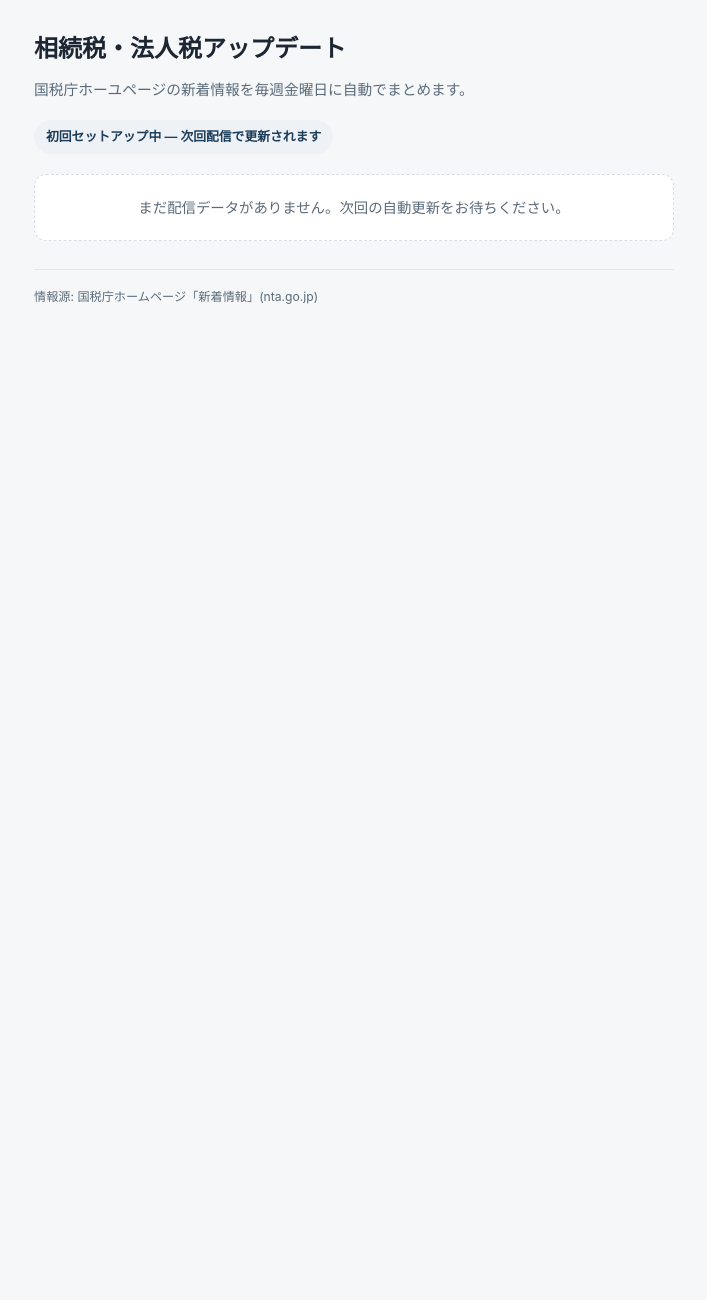
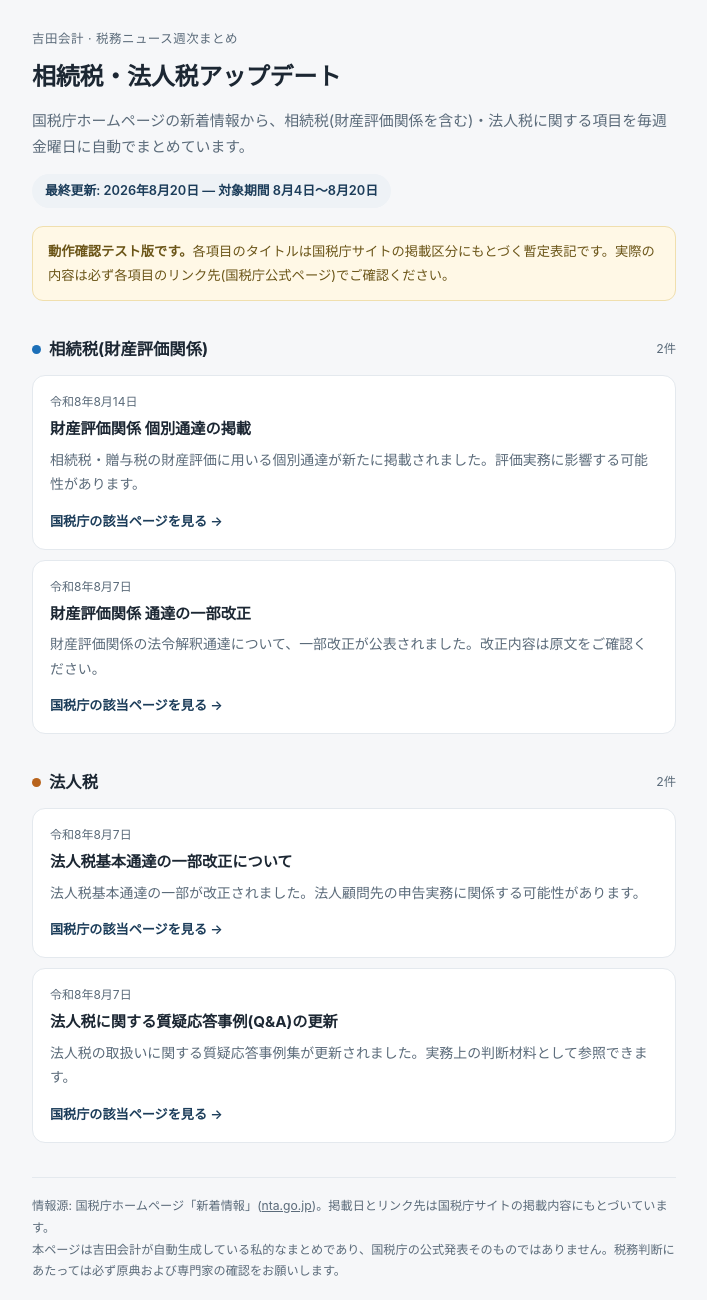
Before and after one commit to yoshidakaikei/nta-tax-digest, a plain HTML site: page index.html in a window 1280 px wide. Shown: the whole page, without its empty margins (286-993 px from the left). Before the commit the page ends 800 px from the top, so only its background shows below. Drawn offline with Linux system fonts and the light colour scheme.

Commit message:
Weekly update 2026-08-20 (test run)

```diff
--- a/index.html
+++ b/index.html
@@ -3,24 +3,84 @@
 <head>
 <meta charset="UTF-8">
 <meta name="viewport" content="width=device-width, initial-scale=1.0">
-<title>税務ニュース週次まとめ</title>
+<title>税務ニュース週次まとめ｜相続税・法人税</title>
 <style>
-  body{font-family:-apple-system,"Hiragino Sans","Yu Gothic",sans-serif;background:#f6f7f9;color:#1c2733;margin:0;line-height:1.75}
-  .wrap{max-width:640px;margin:0 auto;padding:28px 18px 60px}
-  h1{font-size:1.5rem;margin:0 0 8px}
-  .lede{color:#5b6b7a;font-size:.92rem;margin:0 0 16px}
-  .badge{display:inline-block;font-size:.8rem;background:#eef2f6;color:#1c3d5a;padding:6px 12px;border-radius:999px;font-weight:600}
-  .empty{background:#fff;border:1px dashed #d8dee4;border-radius:12px;padding:20px;color:#5b6b7a;font-size:.9rem;text-align:center;margin-top:20px}
-  footer{margin-top:28px;padding-top:16px;border-top:1px solid #e4e9ee;font-size:.76rem;color:#5b6b7a}
+  :root{--ink:#1c2733;--sub:#5b6b7a;--line:#e4e9ee;--bg:#f6f7f9;--card:#fff;--brand:#1c3d5a;--soft:#eef2f6;--sozoku:#1c6fb8;--hojin:#b8631c}
+  @media(prefers-color-scheme:dark){:root{--ink:#e8edf2;--sub:#9fb0bf;--line:#2a3742;--bg:#12181f;--card:#1a232c;--brand:#7fa8c9;--soft:#1e2a35;--sozoku:#6fb3ef;--hojin:#e0a870}}
+  *{box-sizing:border-box}
+  body{margin:0;background:var(--bg);color:var(--ink);line-height:1.75;
+    font-family:-apple-system,BlinkMacSystemFont,"Hiragino Sans","Yu Gothic","Segoe UI",sans-serif}
+  .wrap{max-width:680px;margin:0 auto;padding:28px 18px 70px}
+  .eyebrow{font-size:.78rem;color:var(--sub);margin:0 0 6px;letter-spacing:.04em}
+  h1{font-size:1.5rem;margin:0 0 10px;letter-spacing:-.01em}
+  .lede{margin:0 0 14px;color:var(--sub);font-size:.93rem}
+  .badge{display:inline-block;font-size:.8rem;background:var(--soft);color:var(--brand);padding:6px 13px;border-radius:999px;font-weight:600}
+  .notice{margin:18px 0 0;padding:13px 15px;border-radius:11px;background:#fff8e6;border:1px solid #f0dfae;color:#6b5518;font-size:.83rem}
+  @media(prefers-color-scheme:dark){.notice{background:#2e2712;border-color:#5c4d1f;color:#e8d9a8}}
+  h2{font-size:1.02rem;margin:34px 0 12px;display:flex;align-items:center;gap:8px}
+  .dot{width:9px;height:9px;border-radius:50%;display:inline-block}
+  .dot.s{background:var(--sozoku)}.dot.h{background:var(--hojin)}
+  .n{margin-left:auto;font-size:.77rem;color:var(--sub);font-weight:400}
+  .item{background:var(--card);border:1px solid var(--line);border-radius:13px;padding:15px 17px;margin-bottom:10px}
+  .date{font-size:.75rem;color:var(--sub);margin-bottom:4px}
+  .title{font-size:.95rem;font-weight:700;margin-bottom:5px}
+  .sum{font-size:.87rem;color:var(--sub);margin-bottom:9px}
+  a.src{font-size:.82rem;color:var(--brand);text-decoration:none;font-weight:600}
+  a.src:hover{text-decoration:underline}
+  .empty{background:var(--card);border:1px dashed var(--line);border-radius:13px;padding:18px;color:var(--sub);font-size:.87rem;text-align:center}
+  footer{margin-top:34px;padding-top:17px;border-top:1px solid var(--line);font-size:.76rem;color:var(--sub);line-height:1.8}
+  footer a{color:var(--sub)}
 </style>
 </head>
 <body>
 <div class="wrap">
+
+  <p class="eyebrow">吉田会計 · 税務ニュース週次まとめ</p>
   <h1>相続税・法人税アップデート</h1>
-  <p class="lede">国税庁ホーユページの新着情報を毎週金曜日に自動でまとめます。</p>
-  <span class="badge">初回セットアップ中 — 次回配信で更新されます</span>
-  <div class="empty">まだ配信データがありません。次回の自動更新をお待ちください。</div>
-  <footer>情報源: 国税庁ホームページ「新着情報」(nta.go.jp)</footer>
+  <p class="lede">国税庁ホームページの新着情報から、相続税(財産評価関係を含む)・法人税に関する項目を毎週金曜日に自動でまとめています。</p>
+  <span class="badge">最終更新: 2026年8月20日 — 対象期間 8月4日〜8月20日</span>
+
+  <div class="notice">
+    <strong>動作確認テスト版です。</strong>各項目のタイトルは国税庁サイトの掲載区分にもとづく暫定表記です。実際の内容は必ず各項目のリンク先(国税庁公式ページ)でご確認ください。
+  </div>
+
+  <h2><span class="dot s"></span>相続税(財産評価関係)<span class="n">2件</span></h2>
+
+  <div class="item">
+    <div class="date">令和8年8月14日</div>
+    <div class="title">財産評価関係 個別通達の掲載</div>
+    <div class="sum">相続税・贈与税の財産評価に用いる個別通達が新たに掲載されました。評価実務に影響する可能性があります。</div>
+    <a class="src" href="https://www.nta.go.jp/law/tsutatsu/kobetsu/hyoka/r08/2607_01/index.htm" target="_blank" rel="noopener noreferrer">国税庁の該当ページを見る →</a>
+  </div>
+
+  <div class="item">
+    <div class="date">令和8年8月7日</div>
+    <div class="title">財産評価関係 通達の一部改正</div>
+    <div class="sum">財産評価関係の法令解釈通達について、一部改正が公表されました。改正内容は原文をご確認ください。</div>
+    <a class="src" href="https://www.nta.go.jp/law/tsutatsu/kobetsu/hyoka/kaisei/2607xx/index.htm" target="_blank" rel="noopener noreferrer">国税庁の該当ページを見る →</a>
+  </div>
+
+  <h2><span class="dot h"></span>法人税<span class="n">2件</span></h2>
+
+  <div class="item">
+    <div class="date">令和8年8月7日</div>
+    <div class="title">法人税基本通達の一部改正について</div>
+    <div class="sum">法人税基本通達の一部が改正されました。法人顧問先の申告実務に関係する可能性があります。</div>
+    <a class="src" href="https://www.nta.go.jp/law/tsutatsu/kihon/hojin/kaisei/260807/index.htm" target="_blank" rel="noopener noreferrer">国税庁の該当ページを見る →</a>
+  </div>
+
+  <div class="item">
+    <div class="date">令和8年8月7日</div>
+    <div class="title">法人税に関する質疑応答事例(Q&amp;A)の更新</div>
+    <div class="sum">法人税の取扱いに関する質疑応答事例集が更新されました。実務上の判断材料として参照できます。</div>
+    <a class="src" href="https://www.nta.go.jp/law/joho-zeikaishaku/hojin/hojinzei_qa/index.htm" target="_blank" rel="noopener noreferrer">国税庁の該当ページを見る →</a>
+  </div>
+
+  <footer>
+    情報源: 国税庁ホームページ「新着情報」(<a href="https://www.nta.go.jp/information/news/news.htm" target="_blank" rel="noopener noreferrer">nta.go.jp</a>)。掲載日とリンク先は国税庁サイトの掲載内容にもとづいています。<br>
+    本ページは吉田会計が自動生成している私的なまとめであり、国税庁の公式発表そのものではありません。税務判断にあたっては必ず原典および専門家の確認をお願いします。
+  </footer>
+
 </div>
 </body>
 </html>
```
